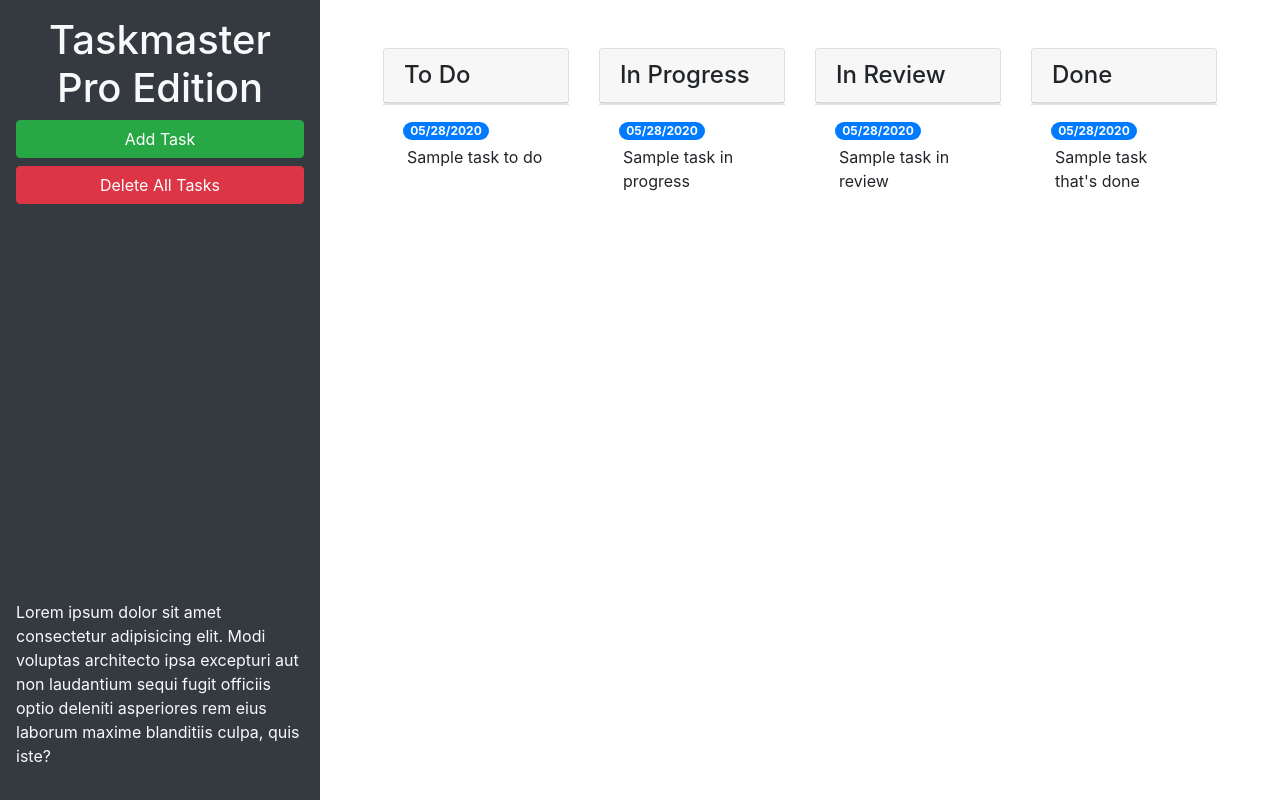
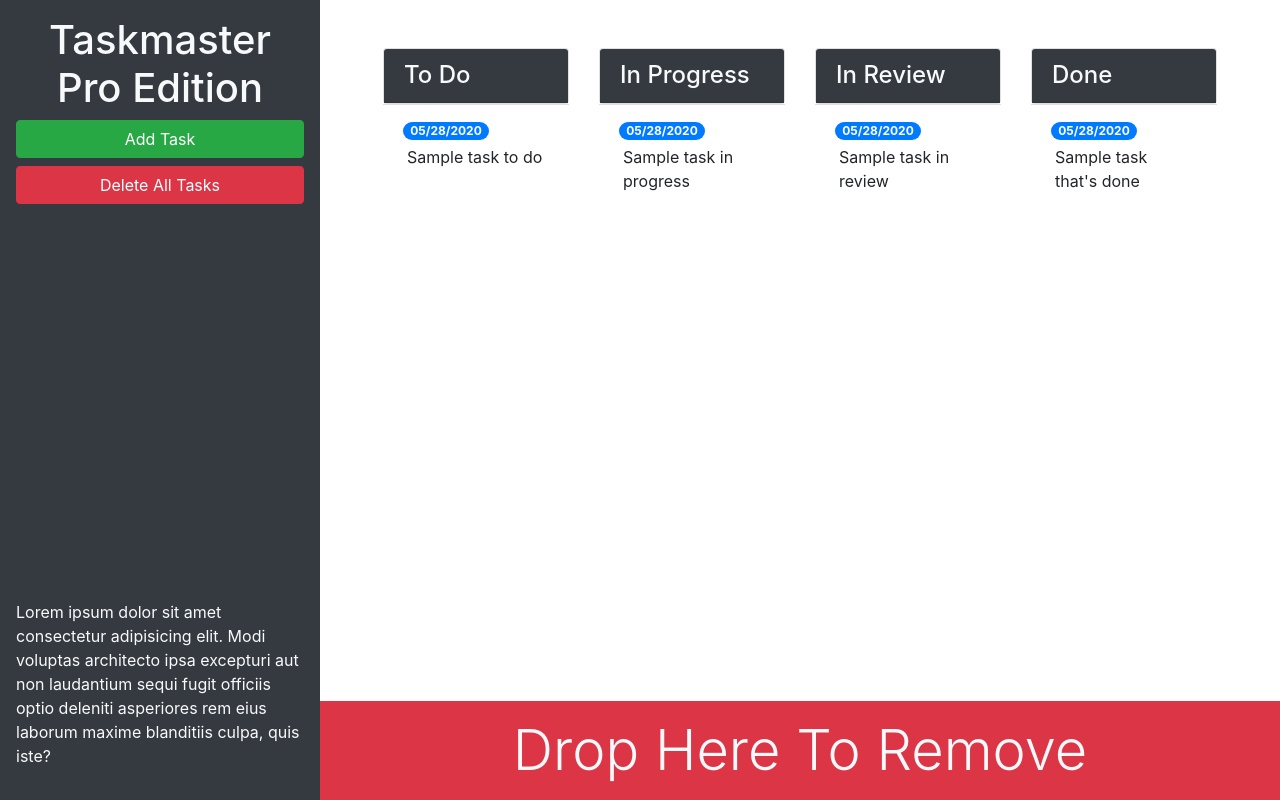
Before and after one commit to adairconlin/taskmaster-pro, a plain HTML site: page index.html in a window 1280 px wide. Drawn offline with nearby package versions, Linux system fonts and the light colour scheme.

Commit message:
add trash bin

```diff
--- a/index.html
+++ b/index.html
@@ -13,22 +13,22 @@
 <body>
 
   <div class="row min-vh-100 no-gutters">
-    <header class="col-12 col-lg-3 bg-dark text-light d-flex flex-column p-4 p-lg-3">
+    <header class="col-12 col-lg-3 bg-dark text-light sticky-top d-flex flex-column p-4 p-lg-3">
       <h1 class="text-center">Taskmaster Pro Edition</h1>
       <button id="create-task" class="btn btn-block btn-success" data-toggle="modal" data-target="#task-form-modal">Add
         Task</button>
       <button id="remove-tasks" class="btn btn-block btn-danger">Delete All Tasks</button>
-      <p class="mt-auto">Lorem ipsum dolor sit amet consectetur adipisicing elit. Modi voluptas architecto ipsa
+      <p class="mt-auto d-none d-lg-block">Lorem ipsum dolor sit amet consectetur adipisicing elit. Modi voluptas architecto ipsa
         excepturi aut non
         laudantium sequi fugit officiis optio deleniti asperiores rem eius laborum maxime blanditiis culpa, quis iste?
       </p>
     </header>
-    <main class="col-12 col-lg-9">
+    <main class="col-12 col-lg-9 d-flex flex-column">
       <div class="m-5 row justify-content-around">
           <!-- To-do Start -->
         <div class="col-12 col-md-6 col-xl-3 mb-3">
             <div class="card">
-                <h4 class="card-header">To Do</h4>
+                <h4 class="card-header bg-dark text-light">To Do</h4>
             </div>
             <ul id="list-toDo" class="list-group list-group-flush">
                 <li class="list-group-item">
@@ -41,7 +41,7 @@
         <!-- In-progress Start -->
         <div class="col-12 col-md-6 col-xl-3 mb-3">
             <div class="card">
-                <h4 class="card-header">In Progress</h4>
+                <h4 class="card-header bg-dark text-light">In Progress</h4>
             </div>
             <ul id="list-inProgress" class="list-group list-group-flush">
                 <li class="list-group-item">
@@ -54,7 +54,7 @@
         <!-- In-review Start -->
         <div class="col-12 col-md-6 col-xl-3 mb-3">
             <div class="card">
-                <h4 class="card-header">In Review</h4>
+                <h4 class="card-header bg-dark text-light">In Review</h4>
             </div>
             <ul id="list-inReview" class="list-group list-group-flush">
                 <li class="list-group-item">
@@ -67,7 +67,7 @@
         <!-- Done Start -->
         <div class="col-12 col-md-6 col-xl-3 mb-3">
             <div class="card">
-                <h4 class="card-header">Done</h4>
+                <h4 class="card-header bg-dark text-light">Done</h4>
             </div>
             <ul id="list-done" class="list-group list-group-flush">
                 <li class="list-group-item">
@@ -77,6 +77,11 @@
             </ul>
         </div>
         <!-- Done End -->
+      </div>
+      <div id="trash" class="mt-auto">
+          <div class="w-100 bg-danger p-3 text-center text-light display-4">
+              Drop Here To Remove
+          </div>
       </div>
     </main>
   </div>
```
